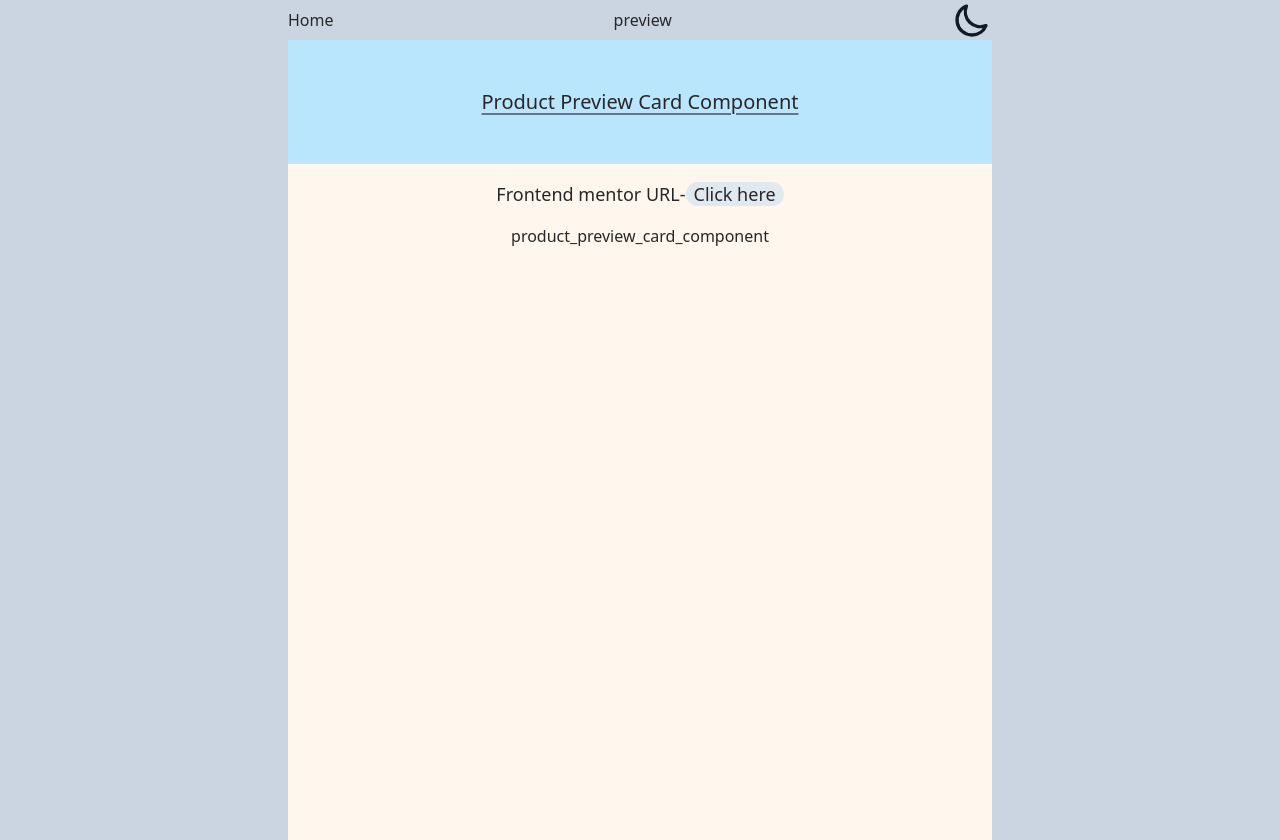
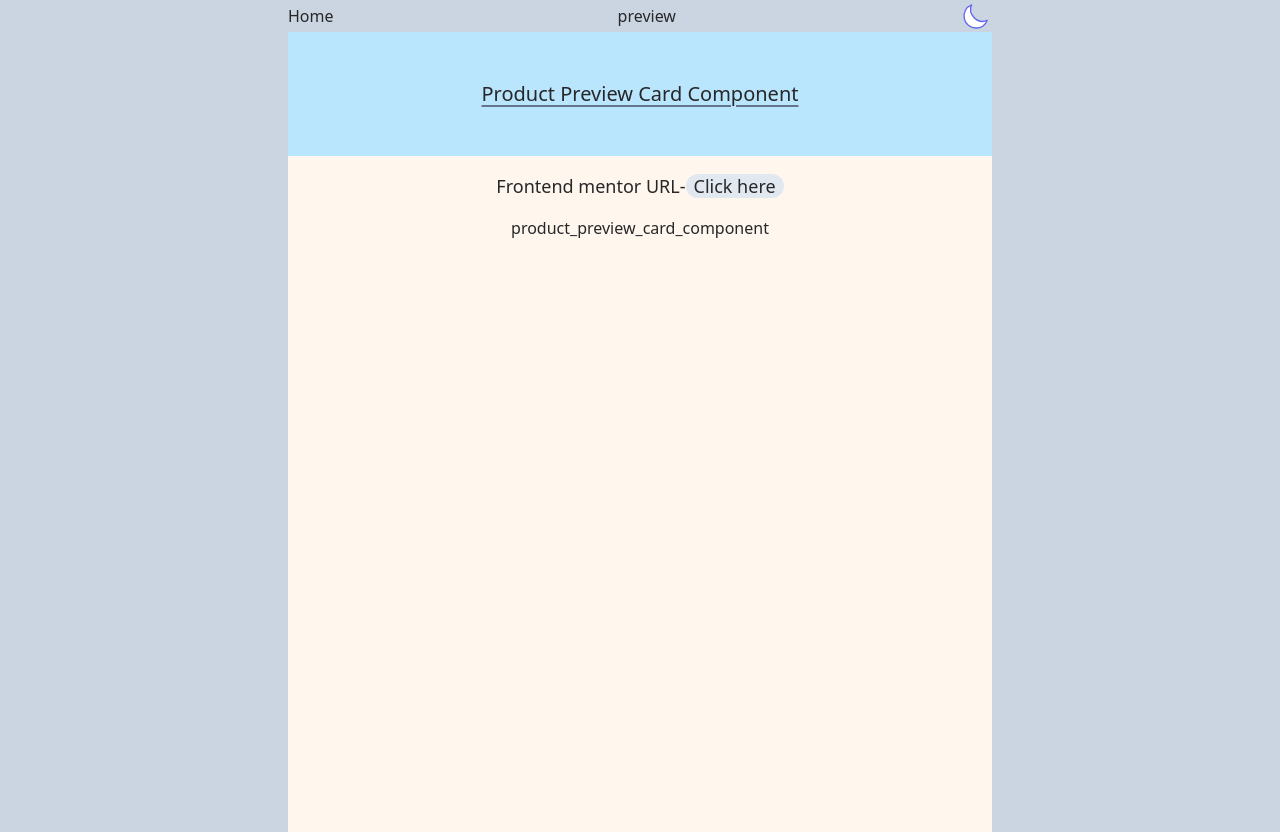
Before and after one commit to jsvigneshkanna/frontend_mentor_challenges, a Next.js app: page /solutions/product_preview_card in a window 1280 px wide. Built offline with nearby package versions, Linux system fonts and the light colour scheme.

Commit message:
theme icons updated

```diff
--- a/components/ThemeToggler.jsx
+++ b/components/ThemeToggler.jsx
@@ -4,20 +4,20 @@ const ThemeToggler = () => {
   const [colorTheme, setTheme] = useDarkMode();
 
   return (
-    <div>
+    <div className=" cursor-pointer">
       {colorTheme === "light" ? (
         <svg
           onClick={() => setTheme("light")}
           xmlns="http://www.w3.org/2000/svg"
-          className="h-10 w-10 text-indigo-200"
-          fill="none"
+          className="h-8 w-8 text-indigo-500"
+          fill="orange"
           viewBox="0 0 24 24"
           stroke="currentColor"
         >
           <path
             strokeLinecap="round"
             strokeLinejoin="round"
-            strokeWidth={2}
+            strokeWidth={1}
             d="M9.663 17h4.673M12 3v1m6.364 1.636l-.707.707M21 12h-1M4 12H3m3.343-5.657l-.707-.707m2.828 9.9a5 5 0 117.072 0l-.548.547A3.374 3.374 0 0014 18.469V19a2 2 0 11-4 0v-.531c0-.895-.356-1.754-.988-2.386l-.548-.547z"
           />
         </svg>
@@ -25,15 +25,15 @@ const ThemeToggler = () => {
         <svg
           onClick={() => setTheme("dark")}
           xmlns="http://www.w3.org/2000/svg"
-          className="h-10 w-10 text-gray-900"
-          fill="none"
+          className="h-8 w-8 text-indigo-500"
+          fill="white"
           viewBox="0 0 24 24"
           stroke="currentColor"
         >
           <path
             strokeLinecap="round"
             strokeLinejoin="round"
-            strokeWidth={2}
+            strokeWidth={1}
             d="M20.354 15.354A9 9 0 018.646 3.646 9.003 9.003 0 0012 21a9.003 9.003 0 008.354-5.646z"
           />
         </svg>
```
